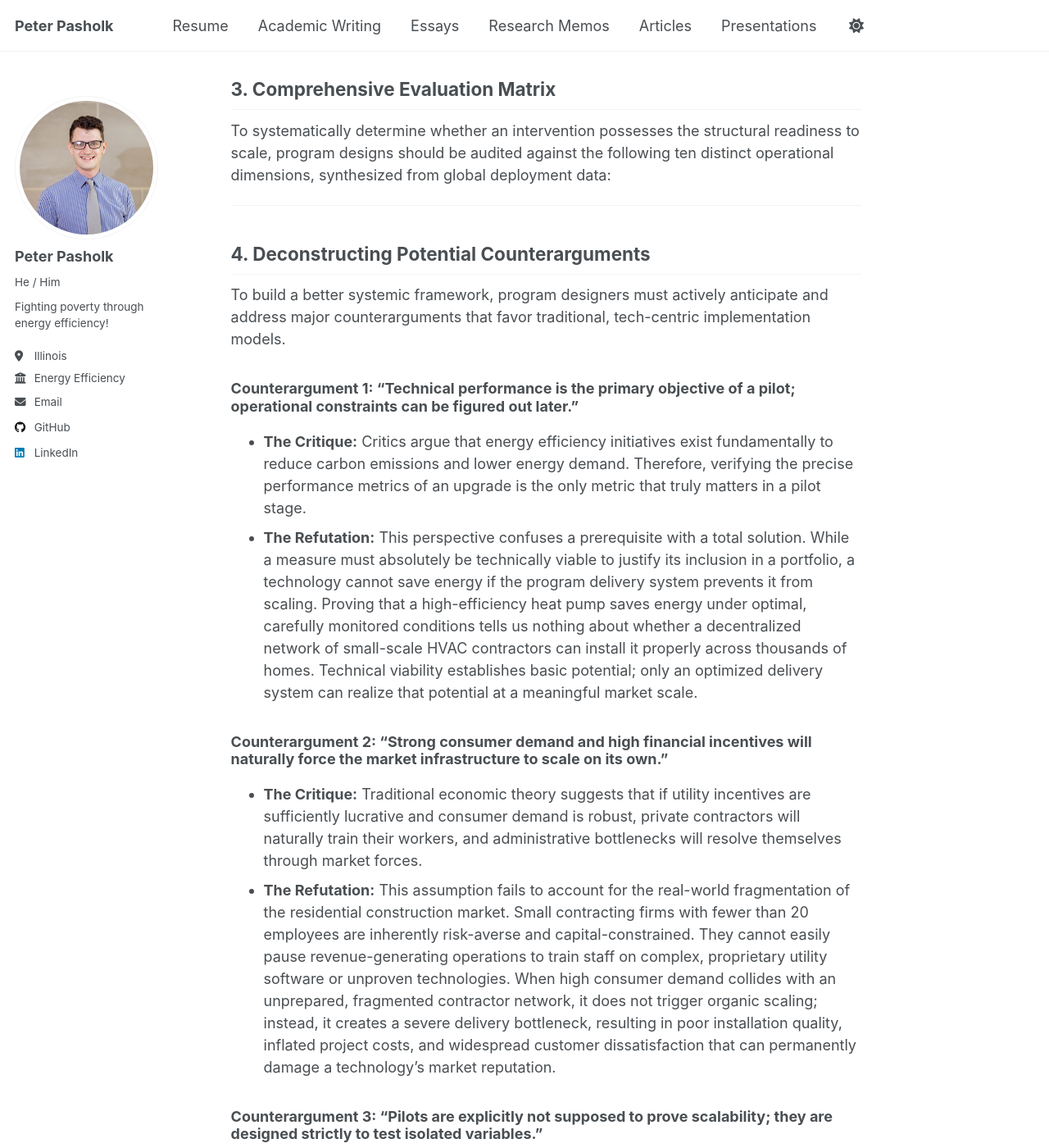
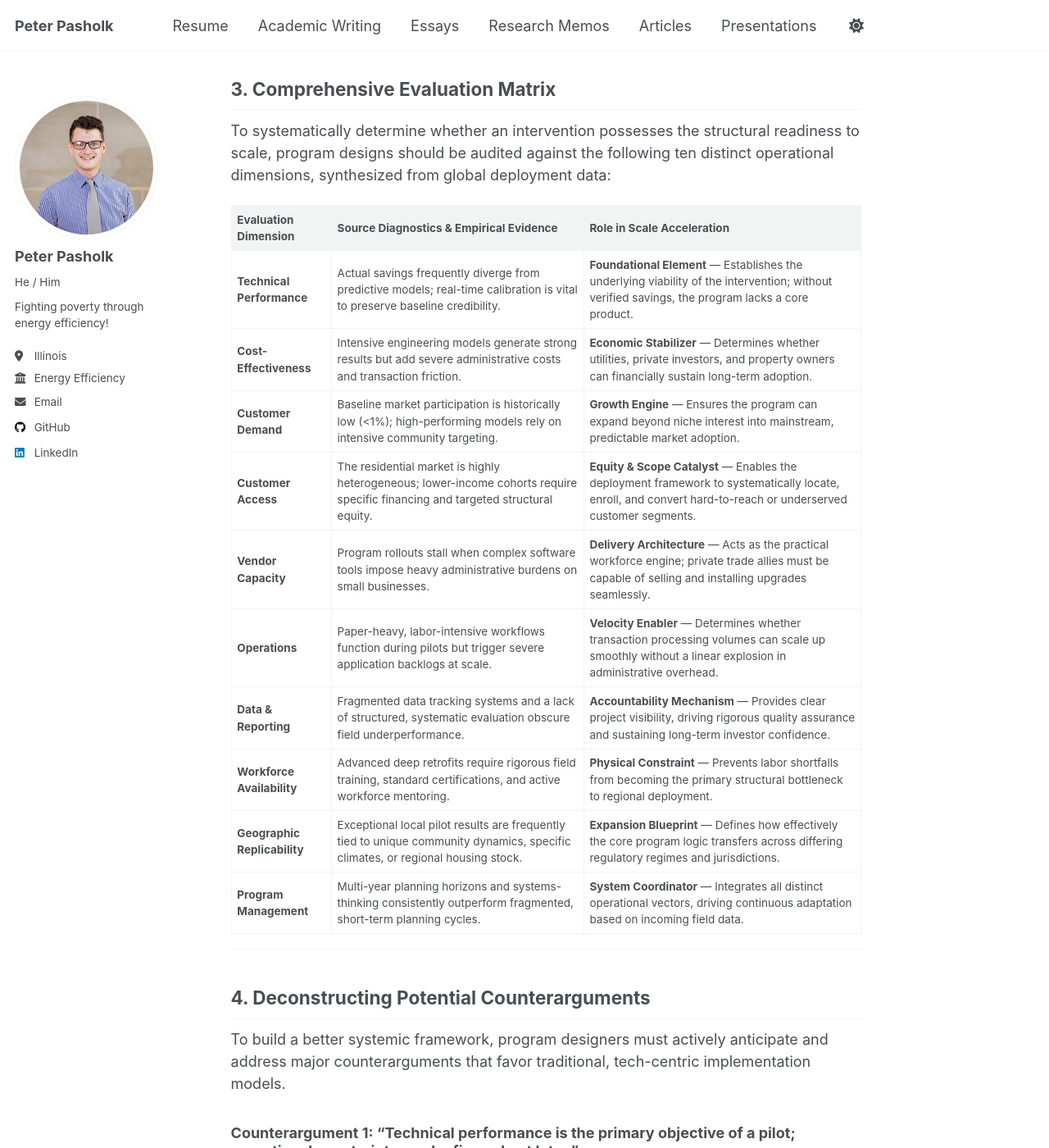
Before and after one commit to ppasholk/ppasholk.github.io, a Jekyll site: the page built from _talks/2014-02-01-talk-2.md, in a window 1280 px wide and 1400 px high, scrolled down 3637 px. Shown: the whole window at 82% size. Built offline with Jekyll 4.4.1, drawn with Linux system fonts in a browser that asks for light colours; a script that is not in the unit is left out.

Commit message:
Add comprehensive evaluation matrix for interventions

```diff
--- a/_talks/2014-02-01-talk-2.md
+++ b/_talks/2014-02-01-talk-2.md
@@ -68,6 +68,18 @@ True scalability demands robust institutional capacity and standardized data pro
 
 To systematically determine whether an intervention possesses the structural readiness to scale, program designs should be audited against the following ten distinct operational dimensions, synthesized from global deployment data:
 
+| **Evaluation Dimension** | **Source Diagnostics & Empirical Evidence** | **Role in Scale Acceleration** |
+|---|---|---|
+| **Technical Performance** | Actual savings frequently diverge from predictive models; real-time calibration is vital to preserve baseline credibility. | **Foundational Element** — Establishes the underlying viability of the intervention; without verified savings, the program lacks a core product. |
+| **Cost-Effectiveness** | Intensive engineering models generate strong results but add severe administrative costs and transaction friction. | **Economic Stabilizer** — Determines whether utilities, private investors, and property owners can financially sustain long-term adoption. |
+| **Customer Demand** | Baseline market participation is historically low (<1%); high-performing models rely on intensive community targeting. | **Growth Engine** — Ensures the program can expand beyond niche interest into mainstream, predictable market adoption. |
+| **Customer Access** | The residential market is highly heterogeneous; lower-income cohorts require specific financing and targeted structural equity. | **Equity & Scope Catalyst** — Enables the deployment framework to systematically locate, enroll, and convert hard-to-reach or underserved customer segments. |
+| **Vendor Capacity** | Program rollouts stall when complex software tools impose heavy administrative burdens on small businesses. | **Delivery Architecture** — Acts as the practical workforce engine; private trade allies must be capable of selling and installing upgrades seamlessly. |
+| **Operations** | Paper-heavy, labor-intensive workflows function during pilots but trigger severe application backlogs at scale. | **Velocity Enabler** — Determines whether transaction processing volumes can scale up smoothly without a linear explosion in administrative overhead. |
+| **Data & Reporting** | Fragmented data tracking systems and a lack of structured, systematic evaluation obscure field underperformance. | **Accountability Mechanism** — Provides clear project visibility, driving rigorous quality assurance and sustaining long-term investor confidence. |
+| **Workforce Availability** | Advanced deep retrofits require rigorous field training, standard certifications, and active workforce mentoring. | **Physical Constraint** — Prevents labor shortfalls from becoming the primary structural bottleneck to regional deployment. |
+| **Geographic Replicability** | Exceptional local pilot results are frequently tied to unique community dynamics, specific climates, or regional housing stock. | **Expansion Blueprint** — Defines how effectively the core program logic transfers across differing regulatory regimes and jurisdictions. |
+| **Program Management** | Multi-year planning horizons and systems-thinking consistently outperform fragmented, short-term planning cycles. | **System Coordinator** — Integrates all distinct operational vectors, driving continuous adaptation based on incoming field data. |
 
 ---
 
```
